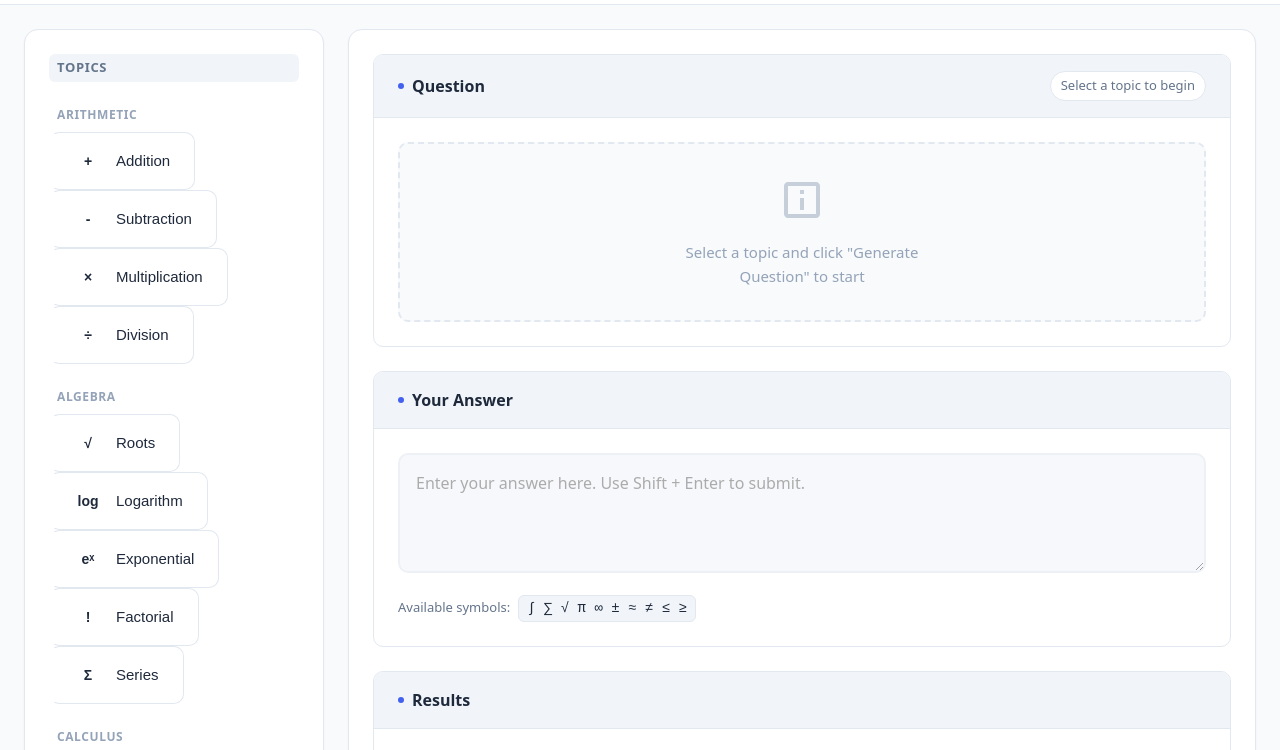
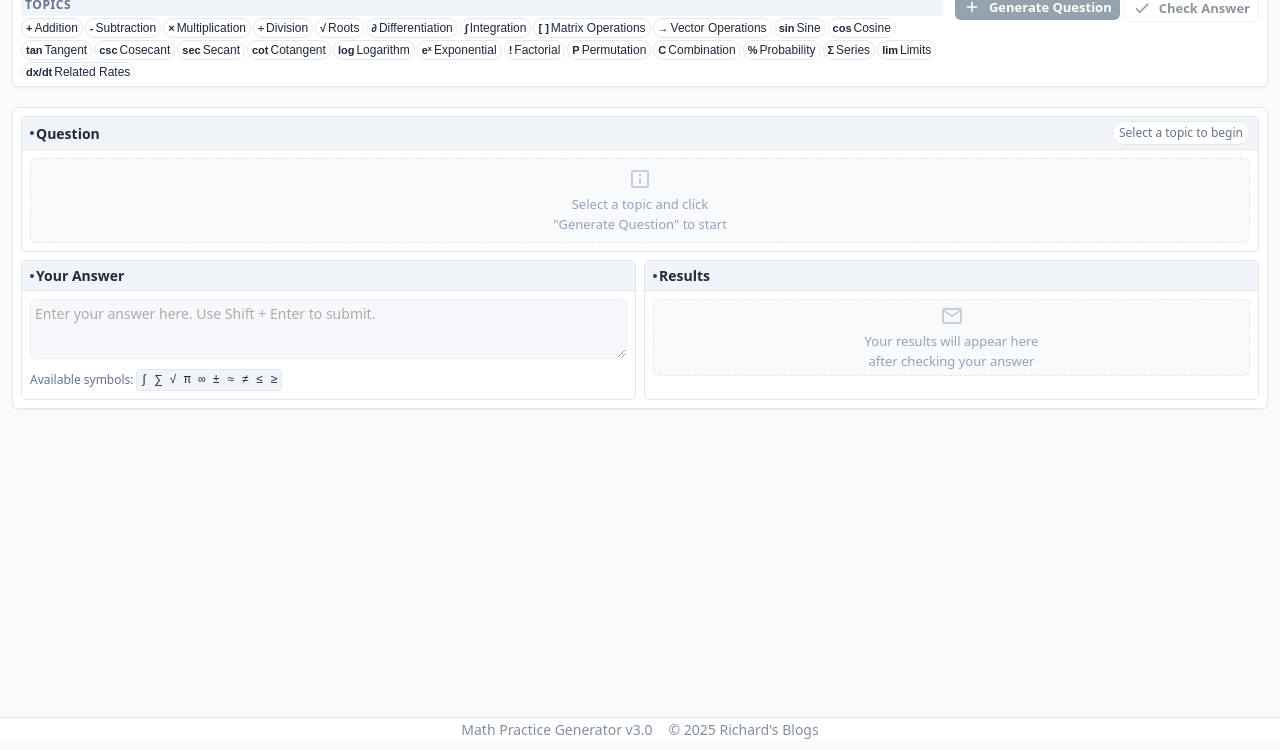
Before and after one commit to richie-rich90454/random_math_question_generator, a website built with Vite: page src/index.html in a window 1280 px wide. Shown: the part 59-809 px from the top of the page. Built offline with nearby package versions, Linux system fonts and the light colour scheme; files whose address does not match are found by name.

Commit message:
feat(ui): restructure layout with toolbar and content stack
- Replace sidebar and content grid with control toolbar and content stack
- Move topics and action buttons into dedicated toolbar sections
- Reorganize main content area with improved visual hierarchy
- Maintain existing functionality while enhancing UI structure

```diff
--- a/src/index.html
+++ b/src/index.html
@@ -71,21 +71,19 @@
                 </div>
             </div>
             <div class="app-content">
-                <div class="content-grid">
-                    <div class="sidebar">
-                        <div class="category-section">
-                            <h2 class="section-title">Topics</h2>
-                            <div class="category-grid" id="topic-grid"></div>
+                <div class="control-toolbar">
+                    <div class="toolbar-section">
+                        <h2 class="toolbar-title">Topics</h2>
+                        <div class="topic-pills-container" id="topic-grid"></div>
                     </div>
-                        <div class="controls-section">
-                            <h2 class="section-title">Actions</h2>
-                            <button class="primary-button" id="genQ">
+                    <div class="toolbar-actions">
+                        <button class="primary-button toolbar-button" id="genQ">
                             <svg width="18" height="18" viewBox="0 0 24 24" fill="currentColor" style="margin-right: 8px;">
                                 <path d="M19 13h-6v6h-2v-6H5v-2h6V5h2v6h6v2z"/>
                             </svg>
                             Generate Question
                         </button>
-                            <button class="secondary-button" id="check-answer" disabled>
+                        <button class="secondary-button toolbar-button" id="check-answer" disabled>
                             <svg width="18" height="18" viewBox="0 0 24 24" fill="currentColor" style="margin-right: 8px;">
                                 <path d="M9 16.17L4.83 12l-1.42 1.41L9 19 21 7l-1.41-1.41z"/>
                             </svg>
@@ -93,7 +91,9 @@
                         </button>
                     </div>
                 </div>
+
                 <div class="main-content">
+                    <div class="content-stack">
                         <div class="question-card card">
                             <div class="card-header">
                                 <h2 class="card-title">Question</h2>
@@ -111,6 +111,8 @@
                                 </div>
                             </div>
                         </div>
+
+                        <div class="answer-section">
                             <div class="answer-card card">
                                 <div class="card-header">
                                     <h2 class="card-title">Your Answer</h2>
@@ -123,6 +125,7 @@
                                     </div>
                                 </div>
                             </div>
+
                             <div class="results-card card">
                                 <div class="card-header">
                                     <h2 class="card-title">Results</h2>
@@ -141,6 +144,7 @@
                         </div>
                     </div>
                 </div>
+            </div>
             <div class="app-footer">
                 <div class="footer-content">
                     <span class="footer-text">Math Practice Generator v3.0</span>
--- a/src/script.js
+++ b/src/script.js
@@ -24,36 +24,20 @@ function initApp(){
 }
 function renderTopicGrid(){
     topicGrid.innerHTML="";
-    let categories={};
     topics.forEach(topic=>{
-        if (!categories[topic.category]){
-            categories[topic.category]=[];
-        }
-        categories[topic.category].push(topic);
-    });
-    Object.entries(categories).forEach(([categoryName, categoryTopics])=>{
-        let categorySection=document.createElement("div");
-        categorySection.className="category-section";
-        let categoryTitle=document.createElement("div");
-        categoryTitle.className="category-title";
-        categoryTitle.textContent=categoryName;
-        categorySection.appendChild(categoryTitle);
-        categoryTopics.forEach(topic=>{
-            let topicElement=document.createElement("button");
-            topicElement.className="category-item";
-            topicElement.dataset.topicId=topic.id;
-            topicElement.innerHTML=`
-                <span class="category-icon">${topic.icon}</span>
-                <span class="category-name">${topic.name}</span>
-            `;
-            topicElement.addEventListener("click", ()=>selectTopic(topic.id));
-            categorySection.appendChild(topicElement);
-        });
-        topicGrid.appendChild(categorySection);
+        let topicElement=document.createElement("button");
+        topicElement.className="topic-pill";
+        topicElement.dataset.topicId=topic.id;
+        topicElement.innerHTML=`
+            <span class="topic-pill-icon">${topic.icon}</span>
+            <span class="topic-pill-name">${topic.name}</span>
+        `;
+        topicElement.addEventListener("click", ()=>selectTopic(topic.id));
+        topicGrid.appendChild(topicElement);
     });
 }
 function selectTopic(topicId){
-    document.querySelectorAll(".category-item").forEach(item=>{
+    document.querySelectorAll(".topic-pill").forEach(item=>{
         item.classList.remove("active");
     });
     let selectedElement=document.querySelector(`[data-topic-id="${topicId}"]`);
--- a/src/style.css
+++ b/src/style.css
@@ -1,64 +1,92 @@
 :root{
-    --primary: #4361ee;
-    --primary-dark: #3a56d4;
-    --primary-light: #5d7aff;
-    --secondary: #7209b7;
-    --accent: #f72585;
-    --success: #4cc9f0;
-    --warning: #f8961e;
-    --error: #f94144;
-    --app-bg: #f8fafc;
-    --surface: #ffffff;
-    --surface-alt: #f1f5f9;
-    --surface-elevated: #ffffff;
-    --text-primary: #1e293b;
-    --text-secondary: #64748b;
-    --text-tertiary: #94a3b8;
-    --text-on-primary: #ffffff;
-    --border: #e2e8f0;
-    --border-strong: #cbd5e1;
-    --divider: #e2e8f0;
-    --shadow-sm: 0 1px 2px rgba(0, 0, 0, .05);
-    --shadow-md: 0 4px 6px -1px rgba(0, 0, 0, .1), 0 2px 4px -1px rgba(0, 0, 0, .06);
-    --shadow-lg: 0 10px 15px -3px rgba(0, 0, 0, .1), 0 4px 6px -2px rgba(0, 0, 0, .05);
-    --shadow-xl: 0 20px 25px -5px rgba(0, 0, 0, .1), 0 10px 10px -5px rgba(0, 0, 0, .04);
-    --radius-sm: 6px;
-    --radius-md: 10px;
-    --radius-lg: 14px;
-    --radius-xl: 20px;
+    --primary: #28465C;
+    --primary-dark: #1C3447;
+    --primary-light: #3A5A7A;
+    --secondary: #4A6576;
+    --accent: #0078D4;
+    --success: #0DBC79;
+    --warning: #FF9D00;
+    --error: #DC3545;
+    --app-bg: #F8FAFC;
+    --surface: #FFFFFF;
+    --surface-alt: #F1F5F9;
+    --surface-elevated: #FFFFFF;
+    --text-primary: #1E293B;
+    --text-secondary: #64748B;
+    --text-tertiary: #94A3B8;
+    --text-on-primary: #FFFFFF;
+    --border: #E2E8F0;
+    --border-strong: #CBD5E1;
+    --divider: #E2E8F0;
+    --shadow-sm: 0 1px 2px rgba(0, 0, 0, 0.05);
+    --shadow-md: 0 4px 6px -1px rgba(0, 0, 0, 0.1), 0 2px 4px -1px rgba(0, 0, 0, 0.06);
+    --shadow-lg: 0 10px 15px -3px rgba(0, 0, 0, 0.1), 0 4px 6px -2px rgba(0, 0, 0, 0.05);
+    --shadow-xl: 0 20px 25px -5px rgba(0, 0, 0, 0.1), 0 10px 10px -5px rgba(0, 0, 0, 0.04);
+    --radius-sm: 4px;
+    --radius-md: 6px;
+    --radius-lg: 8px;
+    --radius-xl: 12px;
     --radius-full: 9999px;
-    --spacing-xs: 4px;
-    --spacing-sm: 8px;
-    --spacing-md: 16px;
-    --spacing-lg: 24px;
-    --spacing-xl: 32px;
-    --spacing-2xl: 48px;
+    --spacing-xs: 2px;
+    --spacing-sm: 4px;
+    --spacing-md: 8px;
+    --spacing-lg: 12px;
+    --spacing-xl: 16px;
+    --spacing-2xl: 24px;
     --transition-fast: 150ms ease;
     --transition-normal: 250ms ease;
     --transition-slow: 350ms ease;
-    --app-bar-height: 64px;
-    --sidebar-width: 280px;
-    --footer-height: 48px;
+    --app-bar-height: 32px;
+    --footer-height: 24px;
+}
+.dark{
+    --primary: #3A5A7A;
+    --primary-dark: #28465C;
+    --primary-light: #4A6B8A;
+    --secondary: #5A7586;
+    --accent: #1C8FFF;
+    --success: #1ED690;
+    --warning: #FFB340;
+    --error: #E74C3C;
+    --app-bg: #0F172A;
+    --surface: #1E293B;
+    --surface-alt: #334155;
+    --surface-elevated: #2D3748;
+    --text-primary: #F1F5F9;
+    --text-secondary: #CBD5E1;
+    --text-tertiary: #94A3B8;
+    --border: #475569;
+    --border-strong: #64748B;
+    --divider: #334155;
+    --shadow-sm: 0 1px 2px rgba(0, 0, 0, 0.3);
+    --shadow-md: 0 4px 6px -1px rgba(0, 0, 0, 0.4), 0 2px 4px -1px rgba(0, 0, 0, 0.3);
+    --shadow-lg: 0 10px 15px -3px rgba(0, 0, 0, 0.4), 0 4px 6px -2px rgba(0, 0, 0, 0.3);
+    --shadow-xl: 0 20px 25px -5px rgba(0, 0, 0, 0.4), 0 10px 10px -5px rgba(0, 0, 0, 0.3);
 }
 @media (prefers-color-scheme: dark){
-    :root{
-        --app-bg: #0f172a;
-        --surface: #1e293b;
+    :root:not(.light){
+        --primary: #3A5A7A;
+        --primary-dark: #28465C;
+        --primary-light: #4A6B8A;
+        --secondary: #5A7586;
+        --accent: #1C8FFF;
+        --success: #1ED690;
+        --warning: #FFB340;
+        --error: #E74C3C;
+        --app-bg: #0F172A;
+        --surface: #1E293B;
         --surface-alt: #334155;
-        --surface-elevated: #2d3748;
-        --text-primary: #f1f5f9;
-        --text-secondary: #cbd5e1;
-        --text-tertiary: #94a3b8;
+        --surface-elevated: #2D3748;
+        --text-primary: #F1F5F9;
+        --text-secondary: #CBD5E1;
+        --text-tertiary: #94A3B8;
         --border: #475569;
-        --border-strong: #64748b;
+        --border-strong: #64748B;
         --divider: #334155;
-        --shadow-sm: 0 1px 2px rgba(0, 0, 0, .3);
-        --shadow-md: 0 4px 6px -1px rgba(0, 0, 0, .4), 0 2px 4px -1px rgba(0, 0, 0, .3);
-        --shadow-lg: 0 10px 15px -3px rgba(0, 0, 0, .4), 0 4px 6px -2px rgba(0, 0, 0, .3);
-        --shadow-xl: 0 20px 25px -5px rgba(0, 0, 0, .4), 0 10px 10px -5px rgba(0, 0, 0, .3);
-        --primary: #5d7aff;
-        --primary-dark: #4c6cef;
-        --primary-light: #6d8aff;
+        --shadow-sm: 0 1px 2px rgba(0, 0, 0, 0.3);
+        --shadow-md: 0 4px 6px -1px rgba(0, 0, 0, 0.4), 0 2px 4px -1px rgba(0, 0, 0, 0.3);
+        --shadow-lg: 0 10px 15px -3px rgba(0, 0, 0, 0.4), 0 4px 6px -2px rgba(0, 0, 0, 0.3);
+        --shadow-xl: 0 20px 25px -5px rgba(0, 0, 0, 0.4), 0 10px 10px -5px rgba(0, 0, 0, 0.3);
     }
 }
 *{
@@ -120,7 +148,7 @@ body{
     justify-content: space-between;
 }
 .app-title{
-    font-size: 1.125rem;
+    font-size: 0.875rem;
     font-weight: 700;
     color: var(--text-primary);
     letter-spacing: -.025em;
@@ -130,8 +158,8 @@ body{
 }
 .app-title::before{
     content: '';
-    width: 24px;
-    height: 24px;
+    width: 16px;
+    height: 16px;
     background: var(--primary);
     border-radius: var(--radius-md);
     display: block;
@@ -141,8 +169,8 @@ body{
     gap: var(--spacing-sm);
 }
 .icon-button{
-    width: 36px;
-    height: 36px;
+    width: 24px;
+    height: 24px;
     border-radius: var(--radius-full);
     border: none;
     background: var(--surface-alt);
@@ -163,8 +191,8 @@ body{
     transform: translateY(0);
 }
 .icon-button svg{
-    width: 18px;
-    height: 18px;
+    width: 12px;
+    height: 12px;
 }
 .app-content{
     flex: 1;
@@ -176,109 +204,114 @@ body{
     flex-direction: column;
     gap: var(--spacing-lg);
 }
-.content-grid{
-    display: grid;
-    grid-template-columns: 300px 1fr;
+.control-toolbar{
+    background: var(--surface);
+    border-radius: var(--radius-md);
+    border: 1px solid var(--border);
+    padding: var(--spacing-md);
+    box-shadow: var(--shadow-sm);
+    display: flex;
+    justify-content: space-between;
+    align-items: flex-start;
     gap: var(--spacing-lg);
+    margin-bottom: var(--spacing-md);
+}
+.toolbar-section{
     flex: 1;
-    min-height: 0;
 }
-.sidebar{
-    display: flex;
-    flex-direction: column;
-    gap: var(--spacing-lg);
-    overflow-y: auto;
-    background: var(--surface);
-    border-radius: var(--radius-lg);
-    border: 1px solid var(--border);
-    padding: var(--spacing-lg);
-    box-shadow: var(--shadow-sm);
-}
-.section-title{
-    font-size: .8125rem;
+.toolbar-title{
+    font-size: 0.75rem;
     font-weight: 600;
     color: var(--text-secondary);
     text-transform: uppercase;
-    letter-spacing: .05em;
-    margin-bottom: var(--spacing-sm);
+    letter-spacing: 0.05em;
+    margin-bottom: var(--spacing-xs);
     padding: var(--spacing-xs) var(--spacing-sm);
     background: var(--surface-alt);
     border-radius: var(--radius-sm);
 }
-.category-grid{
-    display: grid;
-    grid-template-columns: 1fr;
-    gap: var(--spacing-sm);
+.topic-pills-container{
+    display: flex;
+    flex-wrap: wrap;
+    gap: var(--spacing-xs);
+    max-height: 60px;
+    overflow-y: auto;
+    padding-right: var(--spacing-xs);
 }
-.category-item{
-    padding: var(--spacing-md) var(--spacing-lg);
+.topic-pill{
+    padding: var(--spacing-xs) var(--spacing-sm);
     background: var(--surface);
     border: 1px solid var(--border);
-    border-radius: var(--radius-md);
+    border-radius: var(--radius-full);
     cursor: pointer;
     transition: all var(--transition-fast);
-    text-align: left;
-    font-size: .9375rem;
+    font-size: 0.75rem;
     color: var(--text-primary);
     display: flex;
     align-items: center;
-    gap: var(--spacing-md);
-    border-left: 3px solid transparent;
+    gap: var(--spacing-xs);
+    white-space: nowrap;
 }
-.category-item:hover{
+.topic-pill:hover{
     background: var(--surface-alt);
     border-color: var(--border-strong);
-    transform: translateX(2px);
-    border-left-color: var(--primary);
+    transform: translateY(-1px);
 }
-.category-item.active{
+.topic-pill.active{
     background: var(--primary);
     color: var(--text-on-primary);
     border-color: var(--primary);
-    box-shadow: var(--shadow-md);
-    border-left-color: var(--text-on-primary);
+    box-shadow: var(--shadow-sm);
 }
-.category-icon{
-    width: 24px;
-    height: 24px;
-    flex-shrink: 0;
+.topic-pill-icon{
+    font-weight: 600;
+    font-size: 0.6875rem;
+}
+.topic-pill-name{
+    font-weight: 500;
+}
+.toolbar-actions{
     display: flex;
-    align-items: center;
-    justify-content: center;
-    font-weight: 600;
-    font-size: .875rem;
+    gap: var(--spacing-sm);
+    align-items: flex-start;
 }
-.category-name{
-    flex: 1;
-}
-.controls-section{
-    display: flex;
-    flex-direction: column;
-    gap: var(--spacing-md);
-}
-.primary-button, .secondary-button{
-    padding: var(--spacing-md) var(--spacing-lg);
+.toolbar-button{
+    padding: var(--spacing-sm) var(--spacing-md);
     border-radius: var(--radius-md);
     border: none;
     font-family: inherit;
-    font-size: .9375rem;
+    font-size: 0.8125rem;
     font-weight: 600;
     cursor: pointer;
     transition: all var(--transition-fast);
     display: flex;
     align-items: center;
     justify-content: center;
-    width: 100%;
+    white-space: nowrap;
+}
+.primary-button, .secondary-button{
+    padding: var(--spacing-sm) var(--spacing-md);
+    border-radius: var(--radius-md);
+    border: none;
+    font-family: inherit;
+    font-size: 0.8125rem;
+    font-weight: 600;
+    cursor: pointer;
+    transition: all var(--transition-fast);
+    display: flex;
+    align-items: center;
+    justify-content: center;
+    white-space: nowrap;
 }
 .primary-button{
     background: var(--primary);
     color: var(--text-on-primary);
-    box-shadow: var(--shadow-md);
+    box-shadow: var(--shadow-sm);
 }
 .primary-button:hover:not(:disabled){
     background: var(--primary-dark);
-    transform: translateY(-2px);
-    box-shadow: var(--shadow-lg);
+    transform: translateY(-1px);
+    box-shadow: var(--shadow-md);
 }
 .primary-button:active:not(:disabled){
     transform: translateY(0);
@@ -301,13 +334,23 @@ body{
 .main-content{
     display: flex;
     flex-direction: column;
-    gap: var(--spacing-lg);
+    gap: var(--spacing-md);
     overflow-y: auto;
     background: var(--surface);
-    border-radius: var(--radius-lg);
+    border-radius: var(--radius-md);
     border: 1px solid var(--border);
-    padding: var(--spacing-lg);
+    padding: var(--spacing-md);
     box-shadow: var(--shadow-sm);
+}
+.content-stack{
+    display: flex;
+    flex-direction: column;
+    gap: var(--spacing-md);
+}
+.answer-section{
+    display: grid;
+    grid-template-columns: 1fr 1fr;
+    gap: var(--spacing-md);
 }
 .card{
     background: var(--surface-elevated);
@@ -318,10 +361,10 @@ body{
 }
 .card:hover{
     border-color: var(--primary);
-    box-shadow: var(--shadow-md);
+    box-shadow: var(--shadow-sm);
 }
 .card-header{
-    padding: var(--spacing-md) var(--spacing-lg);
+    padding: var(--spacing-sm) var(--spacing-md);
     border-bottom: 1px solid var(--divider);
     display: flex;
     justify-content: space-between;
@@ -329,47 +372,47 @@ body{
     background: var(--surface-alt);
 }
 .card-title{
-    font-size: 1rem;
+    font-size: 0.875rem;
     font-weight: 600;
     color: var(--text-primary);
     display: flex;
     align-items: center;
-    gap: var(--spacing-sm);
+    gap: var(--spacing-xs);
 }
 .card-title::before{
     content: '';
-    width: 6px;
-    height: 6px;
+    width: 4px;
+    height: 4px;
     background: var(--primary);
     border-radius: 50%;
     display: block;
 }
 .card-subtitle{
-    font-size: .8125rem;
+    font-size: 0.75rem;
     color: var(--text-secondary);
     font-weight: 500;
     background: var(--surface);
-    padding: 4px 10px;
+    padding: 2px 6px;
     border-radius: var(--radius-full);
     border: 1px solid var(--border);
 }
 .card-content{
-    padding: var(--spacing-lg);
+    padding: var(--spacing-md);
 }
 .question-display{
-    min-height: 180px;
+    min-height: 80px;
     display: flex;
     align-items: center;
     justify-content: center;
     text-align: center;
-    font-size: 1.125rem;
-    line-height: 1.6;
+    font-size: 1rem;
+    line-height: 1.5;
     color: var(--text-primary);
     overflow-x: auto;
-    padding: var(--spacing-lg);
+    padding: var(--spacing-md);
     background: var(--app-bg);
     border-radius: var(--radius-md);
-    border: 2px dashed var(--border);
+    border: 1px dashed var(--border);
 }
 .question-display.has-content{
     border: 1px solid var(--border);
@@ -379,26 +422,29 @@ body{
     display: flex;
     flex-direction: column;
     align-items: center;
-    gap: var(--spacing-md);
+    gap: var(--spacing-sm);
     color: var(--text-tertiary);
 }
 .empty-state svg{
+    width: 24px;
+    height: 24px;
     opacity: .5;
 }
 .empty-state p{
-    font-size: .9375rem;
-    max-width: 300px;
+    font-size: 0.8125rem;
+    max-width: 200px;
+    text-align: center;
 }
 .answer-input{
     width: 100%;
-    min-height: 120px;
-    padding: var(--spacing-md);
+    min-height: 60px;
+    padding: var(--spacing-sm);
     font-family: inherit;
-    font-size: 1rem;
-    line-height: 1.5;
+    font-size: 0.875rem;
+    line-height: 1.4;
     color: var(--text-primary);
     background: var(--app-bg);
-    border: 2px solid var(--border);
+    border: 1px solid var(--border);
     border-radius: var(--radius-md);
     resize: vertical;
     transition: all var(--transition-fast);
@@ -406,7 +452,7 @@ body{
 .answer-input:focus{
     outline: none;
     border-color: var(--primary);
-    box-shadow: 0 0 0 3px rgba(67, 97, 238, .1);
+    box-shadow: 0 0 0 2px rgba(40, 70, 92, 0.1);
     background: var(--surface);
 }
 .answer-input:disabled{
@@ -415,11 +461,11 @@ body{
     background: var(--surface-alt);
 }
 .symbols-hint{
-    margin-top: var(--spacing-md);
+    margin-top: var(--spacing-sm);
     display: flex;
     align-items: center;
-    gap: var(--spacing-sm);
-    font-size: .8125rem;
+    gap: var(--spacing-xs);
+    font-size: 0.75rem;
     color: var(--text-secondary);
 }
 .hint-label{
@@ -429,36 +475,36 @@ body{
     font-family: monospace;
     color: var(--text-primary);
     background: var(--surface-alt);
-    padding: 2px 8px;
+    padding: 1px 4px;
     border-radius: var(--radius-sm);
     border: 1px solid var(--border);
-    font-size: .875rem;
+    font-size: 0.75rem;
 }
 .results-display{
-    min-height: 80px;
+    min-height: 60px;
     display: flex;
     align-items: center;
     justify-content: center;
     text-align: center;
-    font-size: .9375rem;
-    line-height: 1.6;
+    font-size: 0.8125rem;
+    line-height: 1.5;
     color: var(--text-primary);
-    padding: var(--spacing-md);
+    padding: var(--spacing-sm);
     background: var(--app-bg);
     border-radius: var(--radius-md);
-    border: 2px dashed var(--border);
+    border: 1px dashed var(--border);
 }
 .results-display.has-content{
     border: 1px solid var(--border);
     background: var(--surface-alt);
 }
 .results-display.correct{
-    background: rgba(76, 201, 240, .08);
+    background: rgba(13, 188, 121, 0.08);
     border: 1px solid var(--success);
     color: var(--success);
 }
 .results-display.incorrect{
-    background: rgba(249, 65, 68, .08);
+    background: rgba(220, 53, 69, 0.08);
     border: 1px solid var(--error);
     color: var(--error);
 }
@@ -506,41 +552,36 @@ body{
     background: var(--text-tertiary);
 }
 @media (max-width: 1024px){
-    .content-grid{
+    .answer-section{
         grid-template-columns: 1fr;
-        height: auto;
-        min-height: calc(100vh - var(--app-bar-height) - var(--footer-height) - var(--spacing-lg) * 2);
-    }
-    .sidebar{
-        order: 2;
-    }
-    .main-content{
-        order: 1;
-    }
-    .category-grid{
-        grid-template-columns: repeat(auto-fill, minmax(200px, 1fr));
     }
 }
 @media (max-width: 768px){
     .app-content{
         padding: var(--spacing-md);
     }
-    .content-grid{
+    .control-toolbar{
+        flex-direction: column;
         gap: var(--spacing-md);
     }
+    .toolbar-actions{
+        width: 100%;
+        justify-content: flex-start;
+    }
     .card-header{
-        padding: var(--spacing-md);
+        padding: var(--spacing-sm);
         flex-direction: column;
         align-items: flex-start;
-        gap: var(--spacing-sm);
+        gap: var(--spacing-xs);
     }
     .card-content{
-        padding: var(--spacing-md);
+        padding: var(--spacing-sm);
     }
     .footer-content{
         flex-direction: column;
         gap: var(--spacing-xs);
         text-align: center;
+        font-size: 0.75rem;
     }
 }
 @media (max-width: 480px){
@@ -548,13 +589,31 @@ body{
         padding: 0 var(--spacing-md);
     }
     .app-title{
-        font-size: 1.125rem;
+        font-size: 0.75rem;
     }
-    .category-grid{
-        grid-template-columns: 1fr;
+    .topic-pills-container{
+        max-height: 40px;
     }
-    .primary-button, .secondary-button{
-        padding: var(--spacing-md);
+    .topic-pill{
+        font-size: 0.6875rem;
+        padding: 2px 6px;
+    }
+    .toolbar-button, .primary-button, .secondary-button{
+        padding: var(--spacing-xs) var(--spacing-sm);
+        font-size: 0.75rem;
+    }
+    .question-display{
+        min-height: 60px;
+        padding: var(--spacing-sm);
+        font-size: 0.875rem;
+    }
+    .answer-input{
+        min-height: 50px;
+        font-size: 0.8125rem;
+    }
+    .results-display{
+        min-height: 50px;
+        font-size: 0.75rem;
     }
 }
 @keyframes fadeIn{
```
Lines whose indentation alone changed are shown as unchanged.
